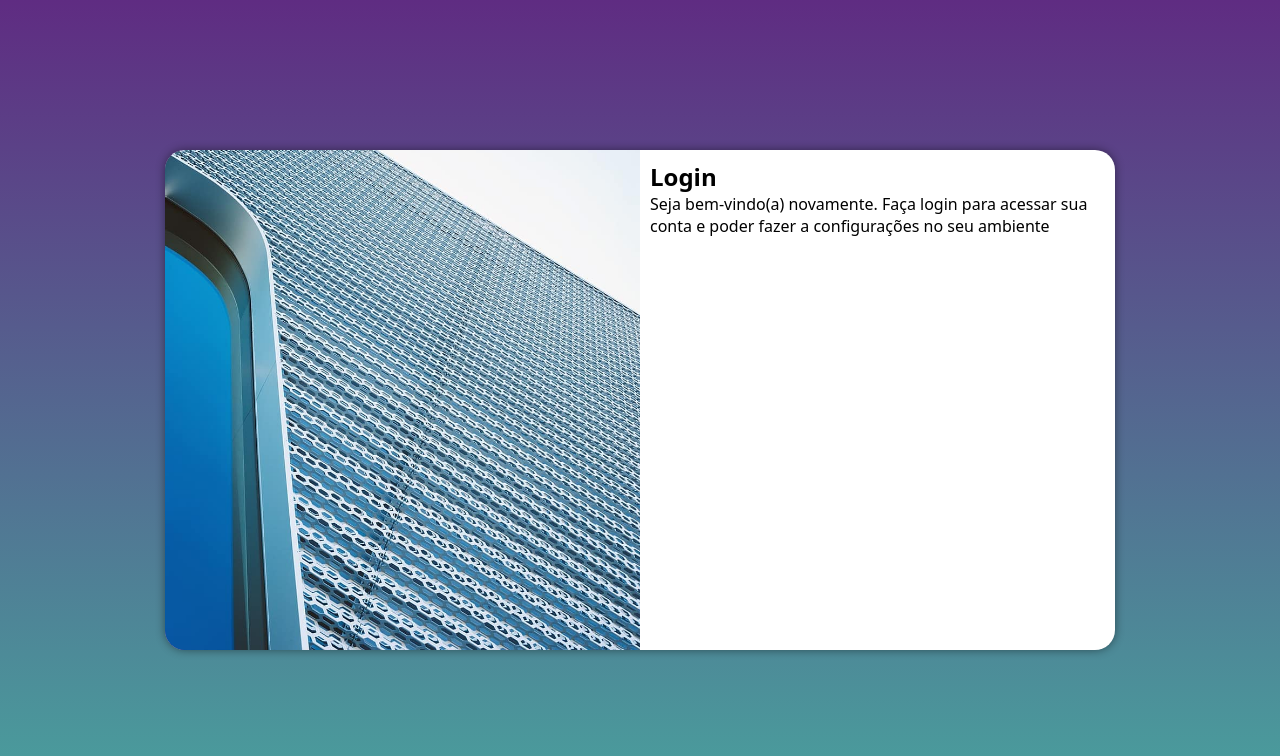
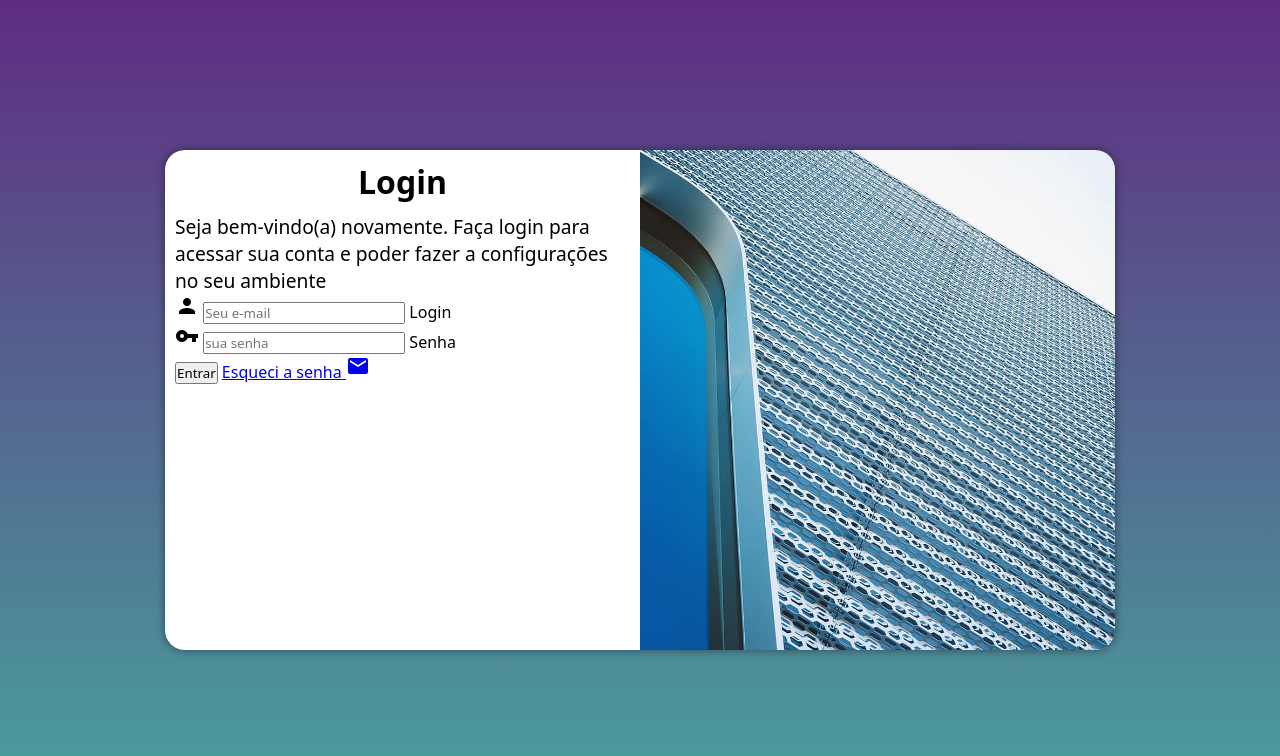
Before and after one commit to joycebatistasousa/projeto-login, a plain HTML site: page index.html in a window 1280 px wide. Drawn offline with Linux system fonts and the light colour scheme.

Commit message:
criado o formulário

```diff
--- a/estilos/media-query.css
+++ b/estilos/media-query.css
@@ -34,13 +34,21 @@
     }
 
     section#login > div#imagem {
-        float: left;
+        float: right;
         width: 50%;
         height: 100%;
     }
 
     section#login > div#formulario {
-        float: right;
+        float: left;
         width: 50%;
      }
+
+     div#formulario > h1 {
+        font-size: 2em;
+     }
+
+     div#formulario > p {
+        font-size: 1.2em;
+    }
 }
--- a/estilos/style.css
+++ b/estilos/style.css
@@ -1,4 +1,12 @@
 @charset "UFT-8";
+
+/*Pesquisar sobre
+ float: right;
+ box-sizing: border-box;
+ overflow: hidden;
+ transition-timing-function: ease;
+ display: block;
+*/
 
 /* Mobile first
    Paleta de cores
@@ -54,3 +62,12 @@ section#login > div#formulario {
     display: block;
     padding: 10px;
 }
+
+div#formulario > h1 {
+    text-align: center;
+    margin-bottom: 10px;
+}
+
+div#formulario > p {
+    font-size: 0.8em;
+}
--- a/index.html
+++ b/index.html
@@ -4,6 +4,7 @@
     <meta charset="UTF-8">
     <meta name="viewport" content="width=device-width, initial-scale=1.0">
     <title>Login</title>
+    <link href="https://fonts.googleapis.com/icon?family=Material+Icons" rel="stylesheet">
     <link rel="stylesheet" href="estilos/style.css">
     <link rel="stylesheet" href="estilos/media-query.css">
 </head>
@@ -16,8 +17,19 @@
             <div id="formulario">
                 <h1>Login</h1>
                 <p>Seja bem-vindo(a) novamente. Faça login para acessar sua conta e poder fazer a configurações no seu ambiente</p>
-                <form action="login.php" method="post">
-
+                <form action="login.php" method="post" autocomplete="on">
+                    <div class="campo">
+                        <i class="material-icons">person</i>
+                        <input type="email" name="login" id="ilogin" placeholder="Seu e-mail" autocomplete="email" required maxlength="30">
+                        <label for="ilogin">Login</label>
+                    </div>
+                    <div class="campo">
+                        <i class="material-icons">vpn_key</i>
+                        <input type="password" name="senha" id="isenha" placeholder="sua senha" autocomplete="current-password" required minlength="8" maxlength="20">
+                        <label for="isenha">Senha</label>
+                    </div>
+                    <input type="submit" value="Entrar">
+                    <a href="#">Esqueci a senha     <i class="material-icons">mail</i></a>
                 </form>
             </div>
         </section>
```
